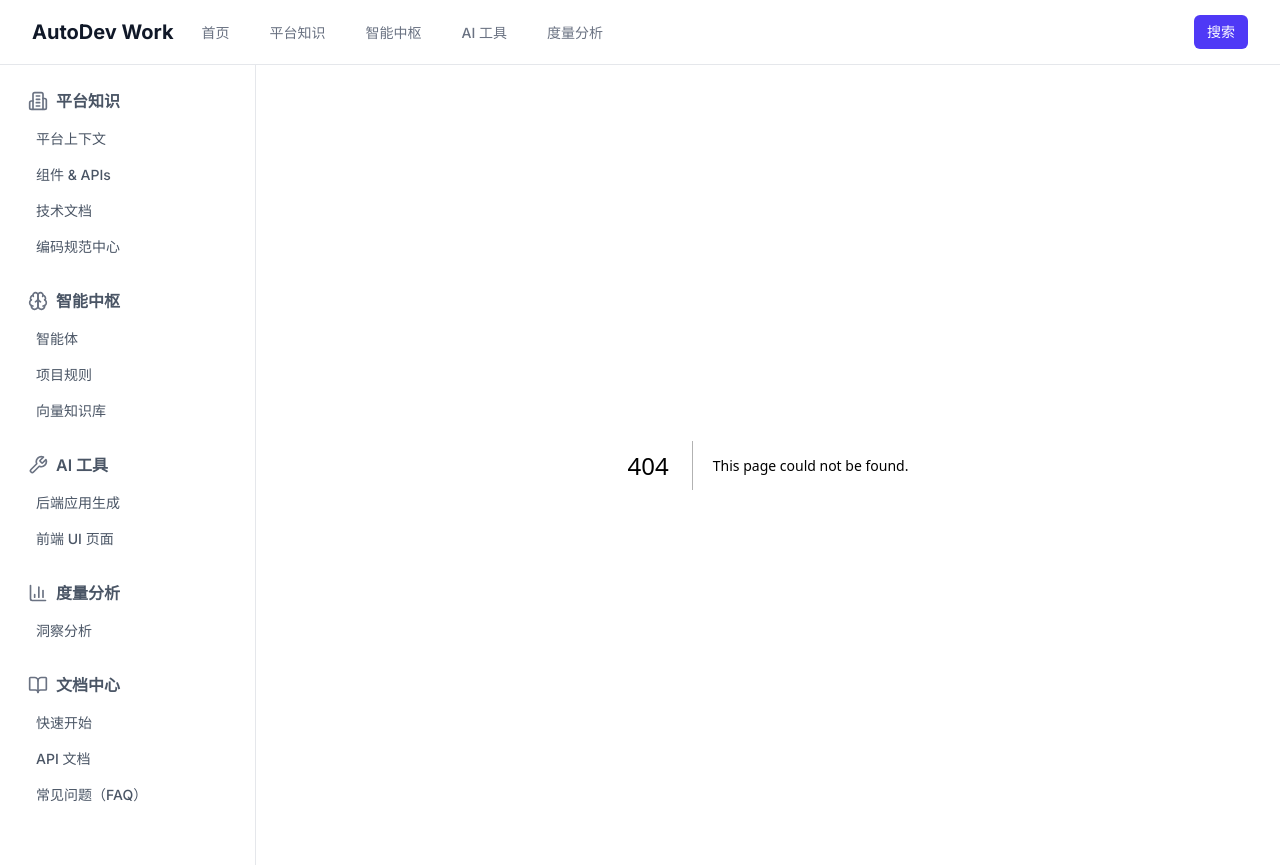
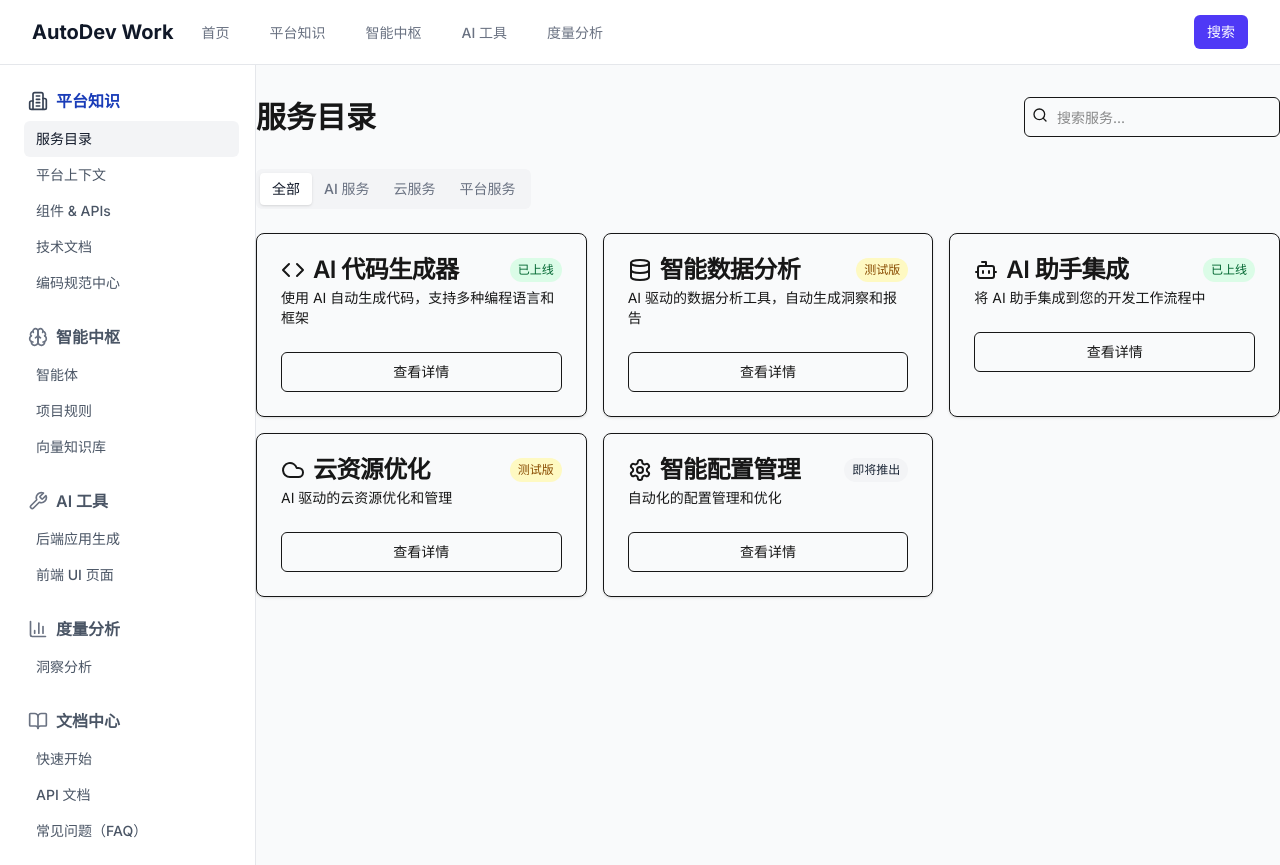
Before and after one commit to unit-mesh/autodev-workbench, a Next.js app: page /platform/service-catalog in a window 1280 px wide. Before the commit this address had no page. Built offline with nearby package versions, Linux system fonts and the light colour scheme.

Commit message:
feat: add service catalog link to SideNavigation for improved access

```diff
--- a/src/app/components/navigation/SideNavigation.tsx
+++ b/src/app/components/navigation/SideNavigation.tsx
@@ -17,6 +17,7 @@ const navigationItems = [
     section: '平台知识',
     icon: Building2,
     items: [
+      { name: '服务目录', href: '/platform/service-catalog' },
       { name: '平台上下文', href: '/platform/context' },
       { name: '组件 & APIs', href: '/platform/framework' },
       { name: '技术文档', href: '/platform/techdocs' },
--- /dev/null
+++ b/src/app/platform/service-catalog/layout.tsx
@@ -0,0 +1,11 @@
+export default function ServiceCatalogLayout({
+  children,
+}: {
+  children: React.ReactNode
+}) {
+  return (
+    <div className="min-h-screen bg-gray-50">
+      <main>{children}</main>
+    </div>
+  )
+}
--- /dev/null
+++ b/src/app/platform/service-catalog/page.tsx
@@ -0,0 +1,162 @@
+"use client"
+
+import { useState } from "react"
+import { Card, CardContent, CardDescription, CardHeader, CardTitle } from "@/components/ui/card"
+import { Tabs, TabsContent, TabsList, TabsTrigger } from "@/components/ui/tabs"
+import { Button } from "@/components/ui/button"
+import { Input } from "@/components/ui/input"
+import { Search, Bot, Code, Database, Cloud, Settings } from "lucide-react"
+
+interface Service {
+  id: string
+  name: string
+  description: string
+  category: string
+  icon: React.ReactNode
+  status: "active" | "beta" | "coming-soon"
+}
+
+export default function ServiceCatalog() {
+  const [searchQuery, setSearchQuery] = useState("")
+
+  const services: Service[] = [
+    {
+      id: "1",
+      name: "AI 代码生成器",
+      description: "使用 AI 自动生成代码，支持多种编程语言和框架",
+      category: "ai",
+      icon: <Code className="h-6 w-6" />,
+      status: "active"
+    },
+    {
+      id: "2",
+      name: "智能数据分析",
+      description: "AI 驱动的数据分析工具，自动生成洞察和报告",
+      category: "ai",
+      icon: <Database className="h-6 w-6" />,
+      status: "beta"
+    },
+    {
+      id: "3",
+      name: "AI 助手集成",
+      description: "将 AI 助手集成到您的开发工作流程中",
+      category: "ai",
+      icon: <Bot className="h-6 w-6" />,
+      status: "active"
+    },
+    {
+      id: "4",
+      name: "云资源优化",
+      description: "AI 驱动的云资源优化和管理",
+      category: "cloud",
+      icon: <Cloud className="h-6 w-6" />,
+      status: "beta"
+    },
+    {
+      id: "5",
+      name: "智能配置管理",
+      description: "自动化的配置管理和优化",
+      category: "platform",
+      icon: <Settings className="h-6 w-6" />,
+      status: "coming-soon"
+    }
+  ]
+
+  const filteredServices = services.filter(service =>
+    service.name.toLowerCase().includes(searchQuery.toLowerCase()) ||
+    service.description.toLowerCase().includes(searchQuery.toLowerCase())
+  )
+
+  return (
+    <div className="container mx-auto py-8">
+      <div className="flex justify-between items-center mb-8">
+        <h1 className="text-3xl font-bold">服务目录</h1>
+        <div className="relative w-64">
+          <Search className="absolute left-2 top-2.5 h-4 w-4 text-muted-foreground" />
+          <Input
+            placeholder="搜索服务..."
+            value={searchQuery}
+            onChange={(e) => setSearchQuery(e.target.value)}
+            className="pl-8"
+          />
+        </div>
+      </div>
+
+      <Tabs defaultValue="all" className="space-y-4">
+        <TabsList>
+          <TabsTrigger value="all">全部</TabsTrigger>
+          <TabsTrigger value="ai">AI 服务</TabsTrigger>
+          <TabsTrigger value="cloud">云服务</TabsTrigger>
+          <TabsTrigger value="platform">平台服务</TabsTrigger>
+        </TabsList>
+
+        <TabsContent value="all" className="space-y-4">
+          <div className="grid grid-cols-1 md:grid-cols-2 lg:grid-cols-3 gap-4">
+            {filteredServices.map((service) => (
+              <ServiceCard key={service.id} service={service} />
+            ))}
+          </div>
+        </TabsContent>
+
+        <TabsContent value="ai" className="space-y-4">
+          <div className="grid grid-cols-1 md:grid-cols-2 lg:grid-cols-3 gap-4">
+            {filteredServices
+              .filter(service => service.category === "ai")
+              .map((service) => (
+                <ServiceCard key={service.id} service={service} />
+              ))}
+          </div>
+        </TabsContent>
+
+        <TabsContent value="cloud" className="space-y-4">
+          <div className="grid grid-cols-1 md:grid-cols-2 lg:grid-cols-3 gap-4">
+            {filteredServices
+              .filter(service => service.category === "cloud")
+              .map((service) => (
+                <ServiceCard key={service.id} service={service} />
+              ))}
+          </div>
+        </TabsContent>
+
+        <TabsContent value="platform" className="space-y-4">
+          <div className="grid grid-cols-1 md:grid-cols-2 lg:grid-cols-3 gap-4">
+            {filteredServices
+              .filter(service => service.category === "platform")
+              .map((service) => (
+                <ServiceCard key={service.id} service={service} />
+              ))}
+          </div>
+        </TabsContent>
+      </Tabs>
+    </div>
+  )
+}
+
+function ServiceCard({ service }: { service: Service }) {
+  return (
+    <Card>
+      <CardHeader>
+        <div className="flex items-center justify-between">
+          <div className="flex items-center space-x-2">
+            {service.icon}
+            <CardTitle>{service.name}</CardTitle>
+          </div>
+          <span className={`text-xs px-2 py-1 rounded-full ${
+            service.status === "active" ? "bg-green-100 text-green-800" :
+            service.status === "beta" ? "bg-yellow-100 text-yellow-800" :
+            "bg-gray-100 text-gray-800"
+          }`}>
+            {service.status === "active" ? "已上线" :
+             service.status === "beta" ? "测试版" : "即将推出"}
+          </span>
+        </div>
+        <CardDescription>{service.description}</CardDescription>
+      </CardHeader>
+      <CardContent>
+        <Button variant="outline" className="w-full">
+          查看详情
+        </Button>
+      </CardContent>
+    </Card>
+  )
+}
```
